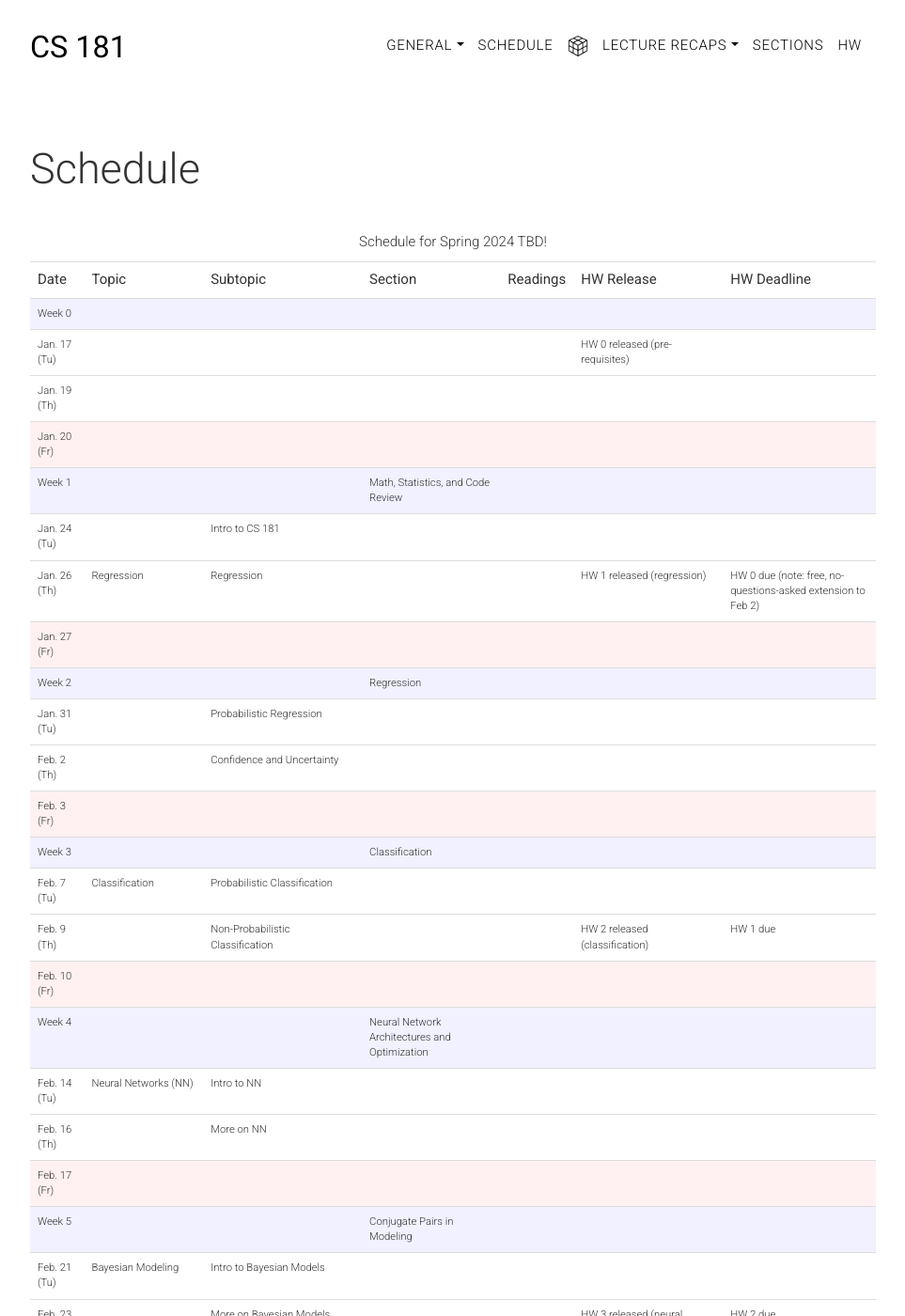
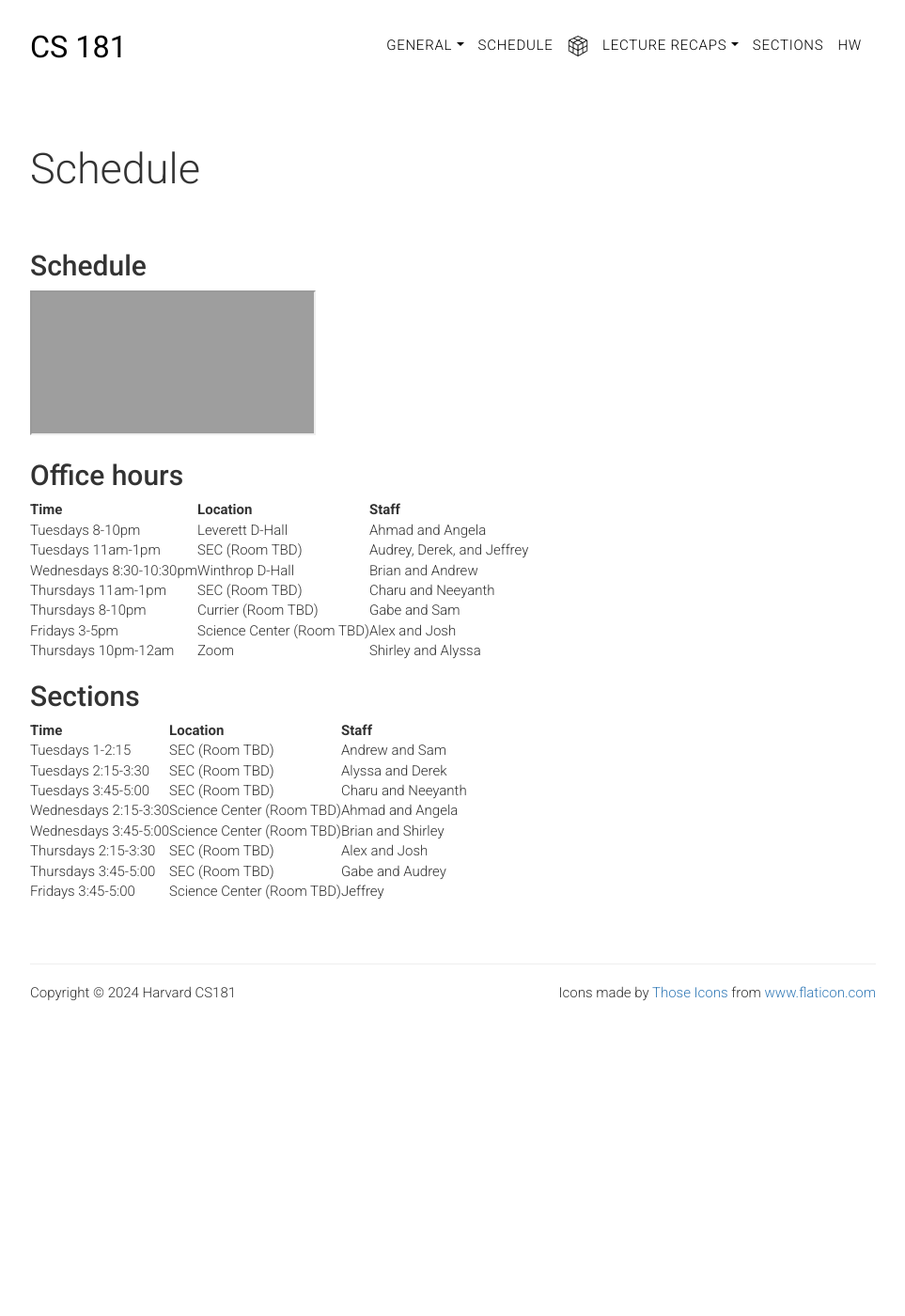
Before and after one commit to harvard-ml-courses/cs181-web, a Jekyll site: the page built from schedule.html, in a window 1280 px wide and 1400 px high. Shown: the whole window at 94% size, without its empty margins (158-1121 px from the left). Built offline with Jekyll 4.4.1, drawn with Linux system fonts in a browser that asks for light colours; some of the changed text lies outside the part shown; grey boxes are pictures that could not be loaded.

Commit message:
update section data (rooms tbd) update schedule page 2024 remove calendar and OH pages

```diff
--- a/_data/all.yaml
+++ b/_data/all.yaml
@@ -20,9 +20,53 @@ beyondcs181:
     slides: "Week-1-AI-and-Broader-Impact.pdf"
 
 ohs:
-  - time: TBD
-    TF: TBD
+  - time: Tuesdays 8-10pm
+    location: Leverett D-Hall
+    tfs: Ahmad and Angela
+  - time: Tuesdays 11am-1pm
+    location: SEC (Room TBD)
+    tfs: Audrey, Derek, and Jeffrey
+  - time: Wednesdays 8:30-10:30pm
+    location: Winthrop D-Hall
+    tfs: Brian and Andrew
+  - time: Thursdays 11am-1pm
+    location: SEC (Room TBD)
+    tfs: Charu and Neeyanth
+  - time: Thursdays 8-10pm
+    location: Currier (Room TBD)
+    tfs: Gabe and Sam
+  - time: Fridays 3-5pm
+    location: Science Center (Room TBD)
+    tfs: Alex and Josh
+  - time: Thursdays 10pm-12am
+    location: Zoom
+    tfs: Shirley and Alyssa
 
+sections:
+  - time: Tuesdays 1-2:15
+    location: SEC (Room TBD)
+    tfs: Andrew and Sam
+  - time: Tuesdays 2:15-3:30
+    location: SEC (Room TBD)
+    tfs: Alyssa and Derek
+  - time: Tuesdays 3:45-5:00
+    location: SEC (Room TBD)
+    tfs: Charu and Neeyanth
+  - time: Wednesdays 2:15-3:30
+    location: Science Center (Room TBD)
+    tfs: Ahmad and Angela
+  - time: Wednesdays 3:45-5:00
+    location: Science Center (Room TBD)
+    tfs: Brian and Shirley
+  - time: Thursdays 2:15-3:30
+    location: SEC (Room TBD)
+    tfs: Alex and Josh
+  - time: Thursdays 3:45-5:00
+    location: SEC (Room TBD)
+    tfs: Gabe and Audrey
+  - time: Fridays 3:45-5:00
+    location: Science Center (Room TBD)
+    tfs: Jeffrey
 
 dates: [
   "",
--- a/_includes/header.html
+++ b/_includes/header.html
@@ -12,9 +12,7 @@
           </a>
           <ul class="dropdown-menu" type="button" aria-labelledby="dropdownMenuButton">
             <li><a class="dropdown-item" href="{{ site.baseurl }}/syllabus">Syllabus</a></li><br>
-            <li><a class="dropdown-item" href="{{ site.baseurl }}/calendar">Calendar</a></li><br>
             <li><a class="dropdown-item" href="{{ site.baseurl }}/staff">Staff</a></li><br>
-            <li><a class="dropdown-item" href="{{ site.baseurl }}/officehours">Office Hours</a></li><br>
             <li><a class="dropdown-item" href="{{ site.baseurl }}/resources">Resources</a></li><br>
             <li><a class="dropdown-item" href="{{ site.baseurl }}/beyondcs181">Beyond CS 181</a></li><br>
           </ul>
--- a/officehours.html
+++ /dev/null
@@ -1,33 +0,0 @@
----
-layout: page
-title: Office Hours
-weight: 0
----
-
-<section class="main-container text">
-	<p> Office hour times will be released when they are finalized.</p>
-	<!--<ul class="lists">
-    <li>
-      Sean + Raphael: Monday 4:30-6:30 PM @ Maxwell Dworkin 221
-    </li>
-    <li>
-      Anna + Alex: Tuesday 11-1 PM @ SEC 6.412 SEMINAR ROOM
-    </li>
-    <li>
-      Lucy + Anurag: Tuesday 8-10 PM @ Leverett Dining Hall
-    </li>
-    <li>
-      Kat + Charu: Wednesday 8-10 PM @ Winthrop Dining Hall
-    </li>
-    <li>
-      Matt + Oliver: Thursday 7 - 9 PM @ Zoom
-    </li>
-    <li>
-      Catherine + Matt: Thursday 8-10 PM @ Currier Dining Hall
-    </li>
-    <li>
-      Skyler + Wenqi: Thursday 10pm-12am @ Zoom
-    </li>
-  </ul>-->
-  <iframe src="https://calendar.google.com/calendar/embed?height=600&wkst=1&bgcolor=%23ffffff&ctz=America%2FNew_York&mode=WEEK&showTabs=1&showCalendars=0&showNav=1&src=Y18xYTg3YmY5ZDQ3YmJhNWFkY2FkYmQwOWE4NWY1M2RhMWRkOTQ0ZTY2ZTEyMTgzYzhiODI3MWE0ZDBkMTNjOTRkQGdyb3VwLmNhbGVuZGFyLmdvb2dsZS5jb20&color=%23E4C441" style="border:solid 1px #777" width="800" height="600" frameborder="0" scrolling="no"></iframe>
-</section>
--- a/schedule.html
+++ b/schedule.html
@@ -5,31 +5,50 @@ weight: 0
 ---
 
 <section class="main-container text">
-    <p> Schedule for Spring 2024 TBD! </p>
     <div class="main">
-        <table class="table">
-            <tr>
-                <th>Date</th>
-                <th>Topic</th>
-                <th>Subtopic</th>
-                <th>Section</th>
-                <th>Readings</th>
-                <th>HW Release</th>
-                <th>HW Deadline</th>
-            </tr>
-            {% for lecture in site.data.all.lectures %}
-            <tr class='{{lecture.type|default: ""}}'>
-                <td> {{site.data.all.dates[forloop.index]}} </td>
-                <td> {{lecture.topic | default: ""}} </td>
-                <td> {{lecture.subtopic | default: ""}}</td>
-                <td> {{lecture.section | default: ""}}</td>
-                <td> {{lecture.readings | default: ""}}</td>
-                <td> {{lecture.release | default: ""}}</td>
-                <td> {{lecture.dl | default: ""}}</td>
-            </tr>
-            {% endfor %}
+        <h2>Schedule</h2>
+        <iframe
+            src="https://docs.google.com/spreadsheets/d/e/2PACX-1vQabh8HnxP3V-ThyikOCD2K8xmUeoslgsYMTPL5ECh0T6B-NeFUGxXc-K7UCj-OsEtFhZazyp1Xay5m/pubhtml?gid=1863065080&amp;single=true&amp;widget=true&amp;headers=false"></iframe>
+
+
+        <h2>Office hours</h2>
+        <table>
+            <thead>
+                <tr>
+                    <th>Time</th>
+                    <th>Location</th>
+                    <th>Staff</th>
+                </tr>
+            </thead>
+            <tbody>
+                {% for oh in site.data.all.ohs %}
+                <tr>
+                    <td>{{ oh.time }}</td>
+                    <td>{{ oh.location }}</td>
+                    <td>{{ oh.tfs }}</td>
+                </tr>
+                {% endfor %}
+            </tbody>
         </table>
 
-        *SB refers to <a href="{{ site.baseurl }}/resources#sb">Sutton and Barto 2018, Reinforcement Learning: An Introduction</a>.
+        <h2>Sections</h2>
+        <table>
+            <thead>
+                <tr>
+                    <th>Time</th>
+                    <th>Location</th>
+                    <th>Staff</th>
+                </tr>
+            </thead>
+            <tbody>
+                {% for oh in site.data.all.sections %}
+                <tr>
+                    <td>{{ oh.time }}</td>
+                    <td>{{ oh.location }}</td>
+                    <td>{{ oh.tfs }}</td>
+                </tr>
+                {% endfor %}
+            </tbody>
+        </table>
     </div>
 </section>
```
Also changed, not shown: calendar.html (deleted, +0 -12 lines).
